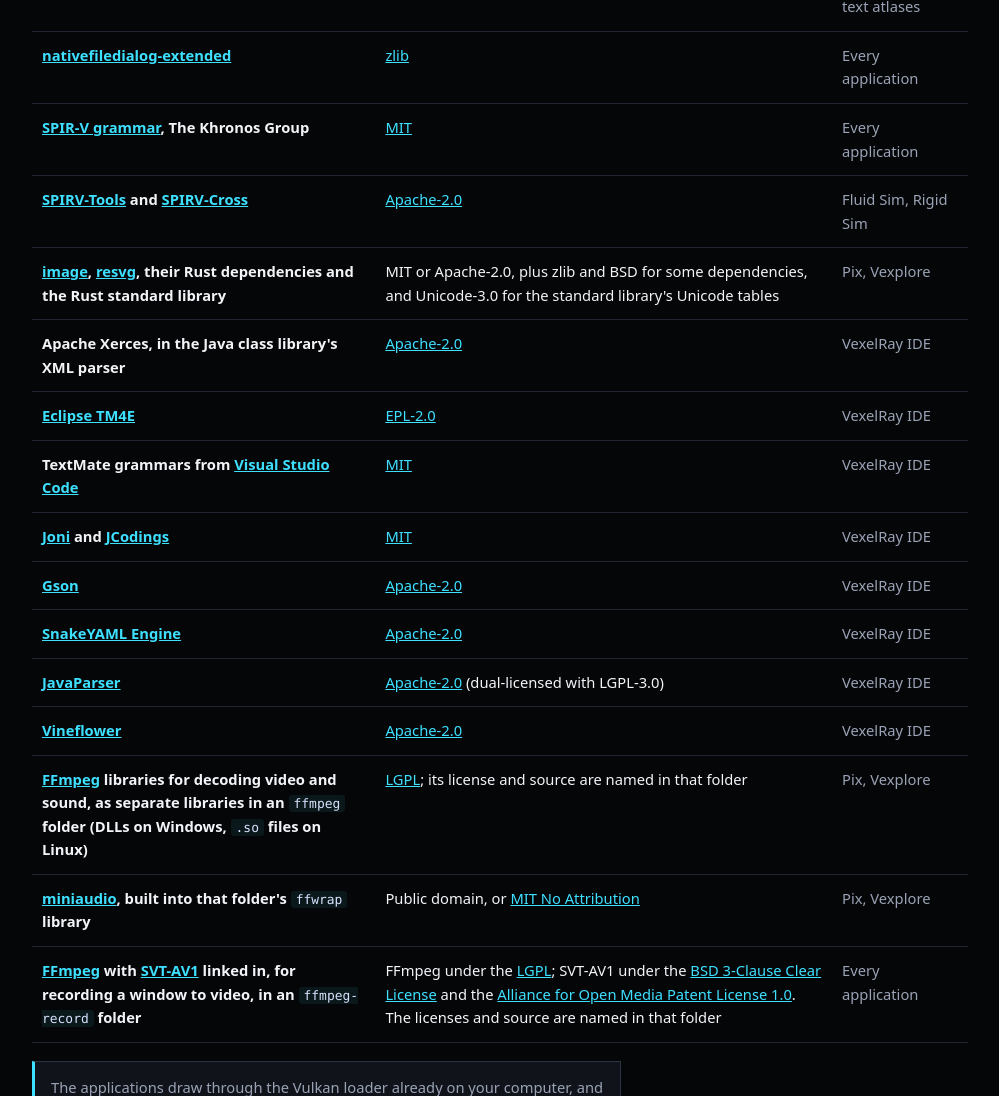
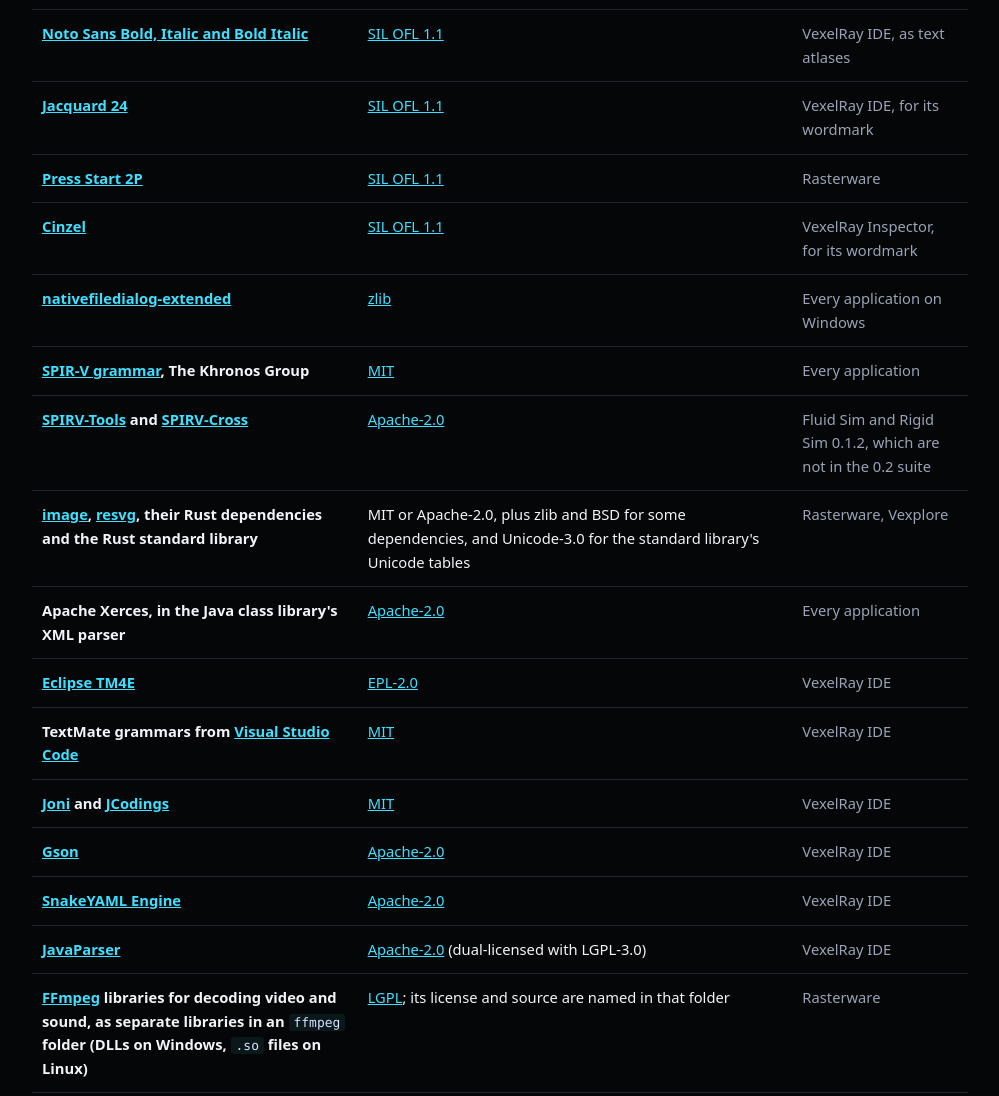
Before and after one commit to sibarum/sibarum.github.io, a plain HTML site: page licenses.html in a window 1280 px wide. Shown: the part 1184-2280 px from the top of the page, without its empty margins (140-1139 px from the left). Drawn offline with Linux system fonts and the light colour scheme.

Commit message:
Licenses: the third-party list of the 0.2.0 releases
Checked against the THIRD-PARTY-NOTICES.txt files published with VexelRay IDE,
Vexplore, Rasterware, MainFrame and VexelRay Inspector 0.2.0 and Calculator and
Maistro 0.1.3. The Noto Sans bold and italic fonts, Jacquard 24, Press Start 2P
and Cinzel are added; Vineflower is no longer in the IDE; the class library's
XML parser is in every application; playback FFmpeg and miniaudio are in
Rasterware only; nativefiledialog-extended is in the Windows builds only.

Co-Authored-By: Claude Opus 5.5 <noreply@anthropic.com>

```diff
--- a/licenses.html
+++ b/licenses.html
@@ -110,27 +110,30 @@
     <div class="wrap">
       <div class="eyebrow">Third-party software</div>
       <h2 id="tp-title">Built into the applications</h2>
-      <p>The applications published from this site (version 0.1.2) contain the following third-party software. Each one is used under its own license, linked here. Since 0.1.1, each application's install folder also has a <code>THIRD-PARTY-NOTICES.txt</code> next to the executable, listing what that executable and the folders beside it contain, with the full text of each license.</p>
+      <p>The applications published from this site (VexelRay IDE, Vexplore, Rasterware, MainFrame and VexelRay Inspector 0.2.0; Calculator and Maistro 0.1.3) contain the following third-party software. Each one is used under its own license, linked here. Since 0.1.1, each application's install folder also has a <code>THIRD-PARTY-NOTICES.txt</code> next to the executable, listing what that executable and the folders beside it contain, with the full text of each license.</p>
       <table>
         <thead><tr><th scope="col">Component</th><th scope="col">License</th><th scope="col">In</th></tr></thead>
         <tbody>
           <tr><th scope="row"><a href="https://www.graalvm.org/">Oracle GraalVM</a> Native Image runtime and Java class library</th><td class="lic"><a href="https://www.oracle.com/downloads/licenses/graal-free-license.html">GraalVM Free Terms and Conditions</a>; the class library under the <a href="https://www.oracle.com/downloads/licenses/no-fee-license.html">Oracle No-Fee Terms and Conditions</a>, with zlib, ICU, Unicode and CLDR notices</td><td>Every application</td></tr>
           <tr><th scope="row"><a href="https://github.com/oracle/graal">Truffle and the GraalVM SDK</a></th><td class="lic"><a href="https://oss.oracle.com/licenses/upl/">UPL 1.0</a></td><td>Every application</td></tr>
           <tr><th scope="row"><a href="https://github.com/notofonts/latin-greek-cyrillic">Noto Sans and Noto Sans Mono</a></th><td class="lic"><a href="https://openfontlicense.org/">SIL OFL 1.1</a></td><td>Every application, as text atlases</td></tr>
-          <tr><th scope="row"><a href="https://github.com/btzy/nativefiledialog-extended">nativefiledialog-extended</a></th><td class="lic"><a href="https://github.com/btzy/nativefiledialog-extended/blob/master/LICENSE">zlib</a></td><td>Every application</td></tr>
+          <tr><th scope="row"><a href="https://github.com/notofonts/latin-greek-cyrillic">Noto Sans Bold, Italic and Bold Italic</a></th><td class="lic"><a href="https://openfontlicense.org/">SIL OFL 1.1</a></td><td>VexelRay IDE, as text atlases</td></tr>
+          <tr><th scope="row"><a href="https://fonts.google.com/specimen/Jacquard+24">Jacquard 24</a></th><td class="lic"><a href="https://openfontlicense.org/">SIL OFL 1.1</a></td><td>VexelRay IDE, for its wordmark</td></tr>
+          <tr><th scope="row"><a href="https://fonts.google.com/specimen/Press+Start+2P">Press Start 2P</a></th><td class="lic"><a href="https://openfontlicense.org/">SIL OFL 1.1</a></td><td>Rasterware</td></tr>
+          <tr><th scope="row"><a href="https://fonts.google.com/specimen/Cinzel">Cinzel</a></th><td class="lic"><a href="https://openfontlicense.org/">SIL OFL 1.1</a></td><td>VexelRay Inspector, for its wordmark</td></tr>
+          <tr><th scope="row"><a href="https://github.com/btzy/nativefiledialog-extended">nativefiledialog-extended</a></th><td class="lic"><a href="https://github.com/btzy/nativefiledialog-extended/blob/master/LICENSE">zlib</a></td><td>Every application on Windows</td></tr>
           <tr><th scope="row"><a href="https://github.com/KhronosGroup/SPIRV-Headers">SPIR-V grammar</a>, The Khronos Group</th><td class="lic"><a href="https://opensource.org/license/mit">MIT</a></td><td>Every application</td></tr>
-          <tr><th scope="row"><a href="https://github.com/KhronosGroup/SPIRV-Tools">SPIRV-Tools</a> and <a href="https://github.com/KhronosGroup/SPIRV-Cross">SPIRV-Cross</a></th><td class="lic"><a href="https://www.apache.org/licenses/LICENSE-2.0">Apache-2.0</a></td><td>Fluid Sim, Rigid Sim</td></tr>
-          <tr><th scope="row"><a href="https://github.com/image-rs/image">image</a>, <a href="https://github.com/linebender/resvg">resvg</a>, their Rust dependencies and the Rust standard library</th><td class="lic">MIT or Apache-2.0, plus zlib and BSD for some dependencies, and Unicode-3.0 for the standard library's Unicode tables</td><td>Pix, Vexplore</td></tr>
-          <tr><th scope="row">Apache Xerces, in the Java class library's XML parser</th><td class="lic"><a href="https://www.apache.org/licenses/LICENSE-2.0">Apache-2.0</a></td><td>VexelRay IDE</td></tr>
+          <tr><th scope="row"><a href="https://github.com/KhronosGroup/SPIRV-Tools">SPIRV-Tools</a> and <a href="https://github.com/KhronosGroup/SPIRV-Cross">SPIRV-Cross</a></th><td class="lic"><a href="https://www.apache.org/licenses/LICENSE-2.0">Apache-2.0</a></td><td>Fluid Sim and Rigid Sim 0.1.2, which are not in the 0.2 suite</td></tr>
+          <tr><th scope="row"><a href="https://github.com/image-rs/image">image</a>, <a href="https://github.com/linebender/resvg">resvg</a>, their Rust dependencies and the Rust standard library</th><td class="lic">MIT or Apache-2.0, plus zlib and BSD for some dependencies, and Unicode-3.0 for the standard library's Unicode tables</td><td>Rasterware, Vexplore</td></tr>
+          <tr><th scope="row">Apache Xerces, in the Java class library's XML parser</th><td class="lic"><a href="https://www.apache.org/licenses/LICENSE-2.0">Apache-2.0</a></td><td>Every application</td></tr>
           <tr><th scope="row"><a href="https://github.com/eclipse-tm4e/tm4e">Eclipse TM4E</a></th><td class="lic"><a href="https://www.eclipse.org/legal/epl-2.0/">EPL-2.0</a></td><td>VexelRay IDE</td></tr>
           <tr><th scope="row">TextMate grammars from <a href="https://github.com/microsoft/vscode">Visual Studio Code</a></th><td class="lic"><a href="https://github.com/microsoft/vscode/blob/main/LICENSE.txt">MIT</a></td><td>VexelRay IDE</td></tr>
           <tr><th scope="row"><a href="https://github.com/jruby/joni">Joni</a> and <a href="https://github.com/jruby/jcodings">JCodings</a></th><td class="lic"><a href="https://opensource.org/license/mit">MIT</a></td><td>VexelRay IDE</td></tr>
           <tr><th scope="row"><a href="https://github.com/google/gson">Gson</a></th><td class="lic"><a href="https://www.apache.org/licenses/LICENSE-2.0">Apache-2.0</a></td><td>VexelRay IDE</td></tr>
           <tr><th scope="row"><a href="https://bitbucket.org/snakeyaml/snakeyaml-engine">SnakeYAML Engine</a></th><td class="lic"><a href="https://www.apache.org/licenses/LICENSE-2.0">Apache-2.0</a></td><td>VexelRay IDE</td></tr>
           <tr><th scope="row"><a href="https://github.com/javaparser/javaparser">JavaParser</a></th><td class="lic"><a href="https://www.apache.org/licenses/LICENSE-2.0">Apache-2.0</a> (dual-licensed with LGPL-3.0)</td><td>VexelRay IDE</td></tr>
-          <tr><th scope="row"><a href="https://github.com/Vineflower/vineflower">Vineflower</a></th><td class="lic"><a href="https://www.apache.org/licenses/LICENSE-2.0">Apache-2.0</a></td><td>VexelRay IDE</td></tr>
-          <tr><th scope="row"><a href="https://ffmpeg.org/">FFmpeg</a> libraries for decoding video and sound, as separate libraries in an <code>ffmpeg</code> folder (DLLs on Windows, <code>.so</code> files on Linux)</th><td class="lic"><a href="https://www.gnu.org/licenses/lgpl-3.0.html">LGPL</a>; its license and source are named in that folder</td><td>Pix, Vexplore</td></tr>
-          <tr><th scope="row"><a href="https://miniaud.io/">miniaudio</a>, built into that folder's <code>ffwrap</code> library</th><td class="lic">Public domain, or <a href="https://opensource.org/license/mit-0">MIT No Attribution</a></td><td>Pix, Vexplore</td></tr>
+          <tr><th scope="row"><a href="https://ffmpeg.org/">FFmpeg</a> libraries for decoding video and sound, as separate libraries in an <code>ffmpeg</code> folder (DLLs on Windows, <code>.so</code> files on Linux)</th><td class="lic"><a href="https://www.gnu.org/licenses/lgpl-3.0.html">LGPL</a>; its license and source are named in that folder</td><td>Rasterware</td></tr>
+          <tr><th scope="row"><a href="https://miniaud.io/">miniaudio</a>, built into that folder's <code>ffwrap</code> library</th><td class="lic">Public domain, or <a href="https://opensource.org/license/mit-0">MIT No Attribution</a></td><td>Rasterware</td></tr>
           <tr><th scope="row"><a href="https://ffmpeg.org/">FFmpeg</a> with <a href="https://gitlab.com/AOMediaCodec/SVT-AV1">SVT-AV1</a> linked in, for recording a window to video, in an <code>ffmpeg-record</code> folder</th><td class="lic">FFmpeg under the <a href="https://www.gnu.org/licenses/lgpl-3.0.html">LGPL</a>; SVT-AV1 under the <a href="https://gitlab.com/AOMediaCodec/SVT-AV1/-/blob/master/LICENSE.md">BSD 3-Clause Clear License</a> and the <a href="https://gitlab.com/AOMediaCodec/SVT-AV1/-/blob/master/PATENTS.md">Alliance for Open Media Patent License 1.0</a>. The licenses and source are named in that folder</td><td>Every application</td></tr>
         </tbody>
       </table>
```
Also changed, not shown: 1 other file.
